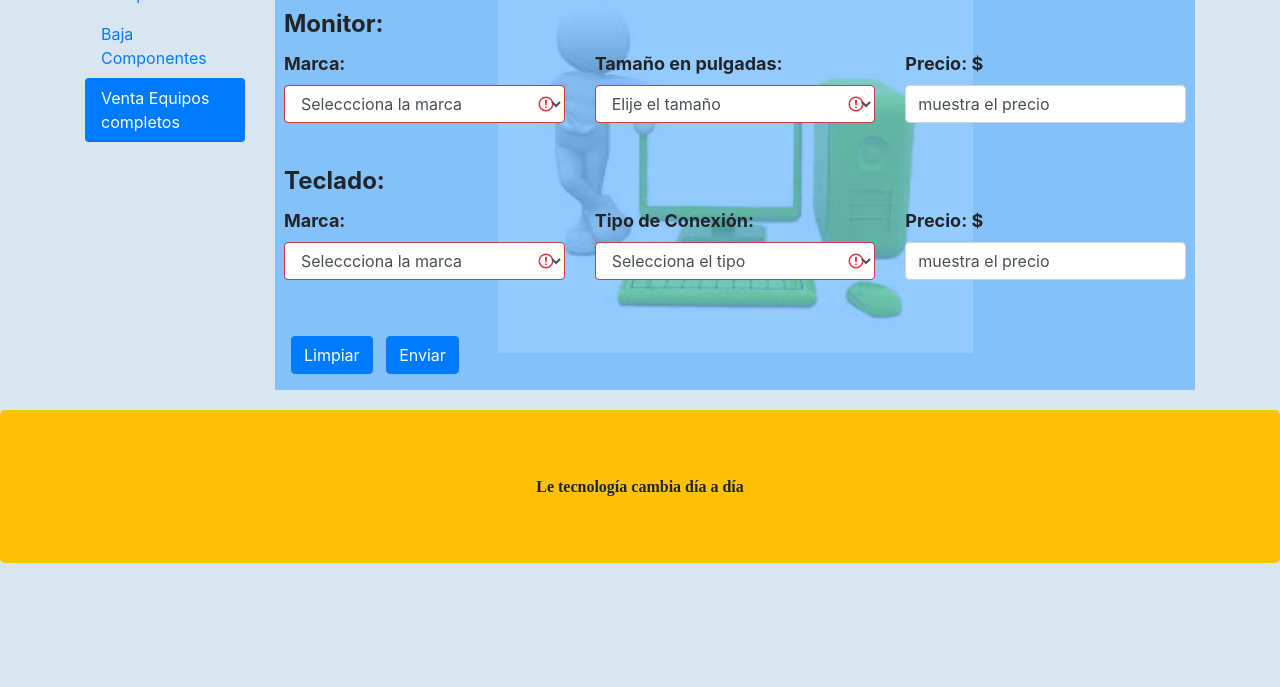
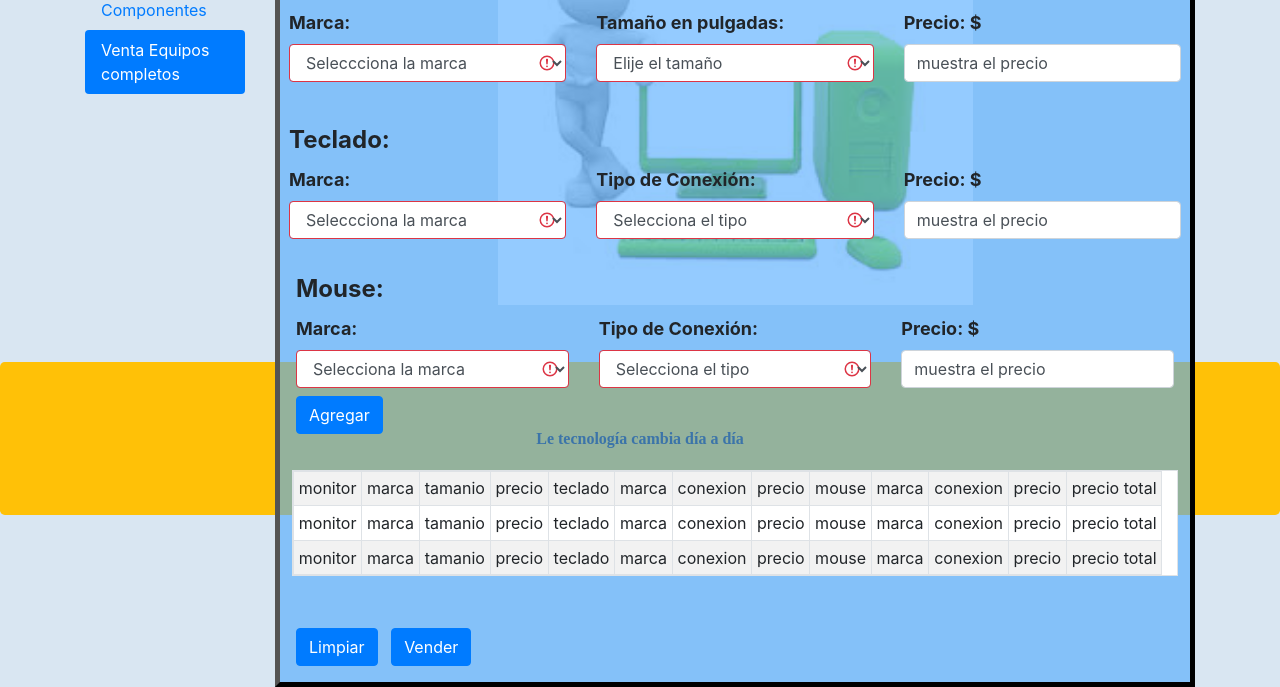
Before and after one commit to luisrobert6/PCbusiness, a plain HTML site: page ventaEquipos.html in a window 1280 px wide. Shown: the part 402-1089 px from the top of the page. Before the commit the page ends 997 px from the top, so only its background shows below. Drawn offline with nearby package versions, Linux system fonts and the light colour scheme.

Commit message:
Add files via upload

```diff
--- a/ventaEquipos.html
+++ b/ventaEquipos.html
@@ -28,10 +28,10 @@
 		<h1>Computadoras OnLine</h1>
 	</header>
 
-	<br><br>
+
 	<div class="container">
-		<div class="row">
-			<div class="col">
+		<div class="row" >
+			<div class="col" >
 				<ul class="nav nav-pills flex-column">
 					<li class="nav-item">
 						<a class="nav-link " href="index.html">Inicio</a>
@@ -48,11 +48,12 @@
 				</ul>
 			</div>
 	    	<div class="col-10 fondo" >
-	    		<div class="header bg-info text-white text-center">
-            		<h3 class="modal-title">Venta de equipo</h3>
-            		<h5 class="modal-title">Arma tu computadora</h5>
+	    	<div style="border: 5px outset black">
+	    		<div class="bg-info text-white text-center">
+            		<h3 >Venta de equipo</h3>
+            		<h5 >Arma tu computadora</h5>
             	</div>
-            	<form method="GET" class="was-validated">
+            	<form method="POST" class="was-validated">
             		<div class="p-2" style="background: rgba(77, 169, 255, 0.6)" ><!--fondo del formulario-->
             			<div class="row p-2">
             				<div class="col p-2">
@@ -121,16 +122,128 @@
             					</fieldset>
             				</div>
             			</div>
+            			<div class="row p-2">
+            				<div class="col">
+            					<fieldset>
+            						<legend><b>Mouse: </b></legend>
+            						<div class="row">
+            							<div class="col">
+            								<label>Marca: </label>
+            								<select class="form-control" name="mouse" required>
+            									<option value="">Selecciona la marca</option>
+            									<option value="dell">Dell</option>
+		   										<option value="alaska">Alaska</option>
+		   										<option value="apple">Apple</option>
+		   										<option value="acer">Acer</option>
+            								</select>
+            							</div>
+            							<div class="col">
+            								<label>Tipo de Conexi&oacuten: </label>
+            								<select class="form-control" value conexionMouse" required>
+            									<option value="">Selecciona el tipo</option>
+            									<option value="usb">USB</option>
+		   										<option value="mini">Cable mini Din</option>
+		   										<option value="wireless">Wireless</option>
+		   										<option value="bluetooth">Bluetooth</option>
+            								</select>
+            							</div>
+            							<div class="col">
+            								<label>Precio: $</label>
+            								<label class="form-control bg-white" name="precio" >muestra el precio</label>
+            							</div>
+            						</div>
+            					</fieldset>
+            					<button class="btn btn-primary" type="submit" >Agregar</button>
+            				</div>
+            			</div>
+            			<div class="row p-1">
+            				<div class="col">
+            					<table class="table table-bordered  table-sm table-striped table-responsive bg-white">
+            						<tbody>
+            							<tr>
+            								<td>monitor</td>
+            								<td>marca</td>
+            								<td>tamanio</td>
+            								<td>precio</td>
+            								<td>teclado</td>
+            								<td>marca</td>
+            								<td>conexion</td>
+            								<td>precio</td>
+            								<td>mouse</td>
+            								<td>marca</td>
+            								<td>conexion</td>
+            								<td>precio</td>
+            								&nbsp
+            								<td>precio total</td>
+            							</tr>
+            							<tr>
+            								<td>monitor</td>
+            								<td>marca</td>
+            								<td>tamanio</td>
+            								<td>precio</td>
+            								<td>teclado</td>
+            								<td>marca</td>
+            								<td>conexion</td>
+            								<td>precio</td>
+            								<td>mouse</td>
+            								<td>marca</td>
+            								<td>conexion</td>
+            								<td>precio</td>
+            								&nbsp
+            								<td>precio total</td>
+            							</tr>
+            							<tr>
+            								<td>monitor</td>
+            								<td>marca</td>
+            								<td>tamanio</td>
+            								<td>precio</td>
+            								<td>teclado</td>
+            								<td>marca</td>
+            								<td>conexion</td>
+            								<td>precio</td>
+            								<td>mouse</td>
+            								<td>marca</td>
+            								<td>conexion</td>
+            								<td>precio</td>
+            								&nbsp
+            								<td>precio total</td>
+            							</tr>
+            						<tbody>
+            					</table>
+            				<!--	<table class="table table-striped">
+    								<tbody>
+      									<tr>
+        <td>John</td>
+        <td>Doe</td>
+        <td>john@example.com</td>
+      </tr>
+      <tr>
+        <td>Mary</td>
+        <td>Moe</td>
+        <td>mary@example.com</td>
+      </tr>
+      <tr>
+        <td>July</td>
+        <td>Dooley</td>
+        <td>july@example.com</td>
+      </tr>
+    </tbody>
+  </table>-->
+            				</div>
+            			</div>
             			<br>
 		   				<div class="p-2">
 		   					<button class="btn btn-primary" type="reset">Limpiar</button>
 		   					&nbsp
-		   					<button class="btn btn-primary" type="submit" >Enviar</button>
+		   					<button class="btn btn-primary" type="submit" >Vender</button>
 		   				</div>
             		</div><!--cierra el fondo del formulario-->
             	</form>
+	    	</div>
+	</div>
+
 	    	</div><!-- cierra el col 10 -->
-		</div>
+
 	</div><!--container-->
 
 
@@ -141,6 +254,7 @@
             </a>
      </foote>
 
+
 	<script src="https://cdn.jsdelivr.net/npm/@popperjs/core@2.6.0/dist/umd/popper.min.js" integrity="sha384-KsvD1yqQ1/1+IA7gi3P0tyJcT3vR+NdBTt13hSJ2lnve8agRGXTTyNaBYmCR/Nwi" crossorigin="anonymous"></script>
 
         <script src="https://cdn.jsdelivr.net/npm/bootstrap@5.0.0-beta2/dist/js/bootstrap.min.js" integrity="sha384-nsg8ua9HAw1y0W1btsyWgBklPnCUAFLuTMS2G72MMONqmOymq585AcH49TLBQObG" crossorigin="anonymous"></script>
```
